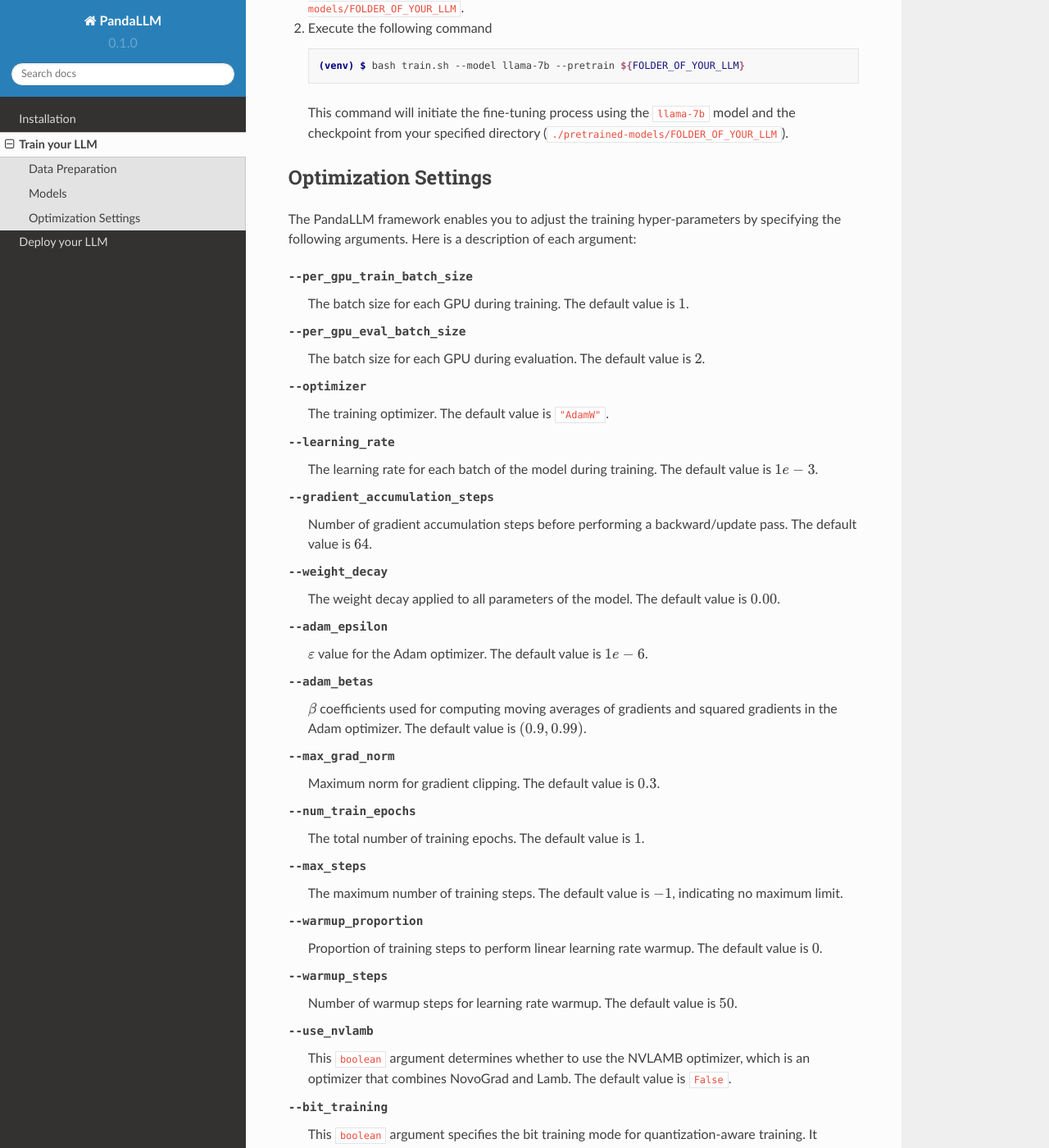
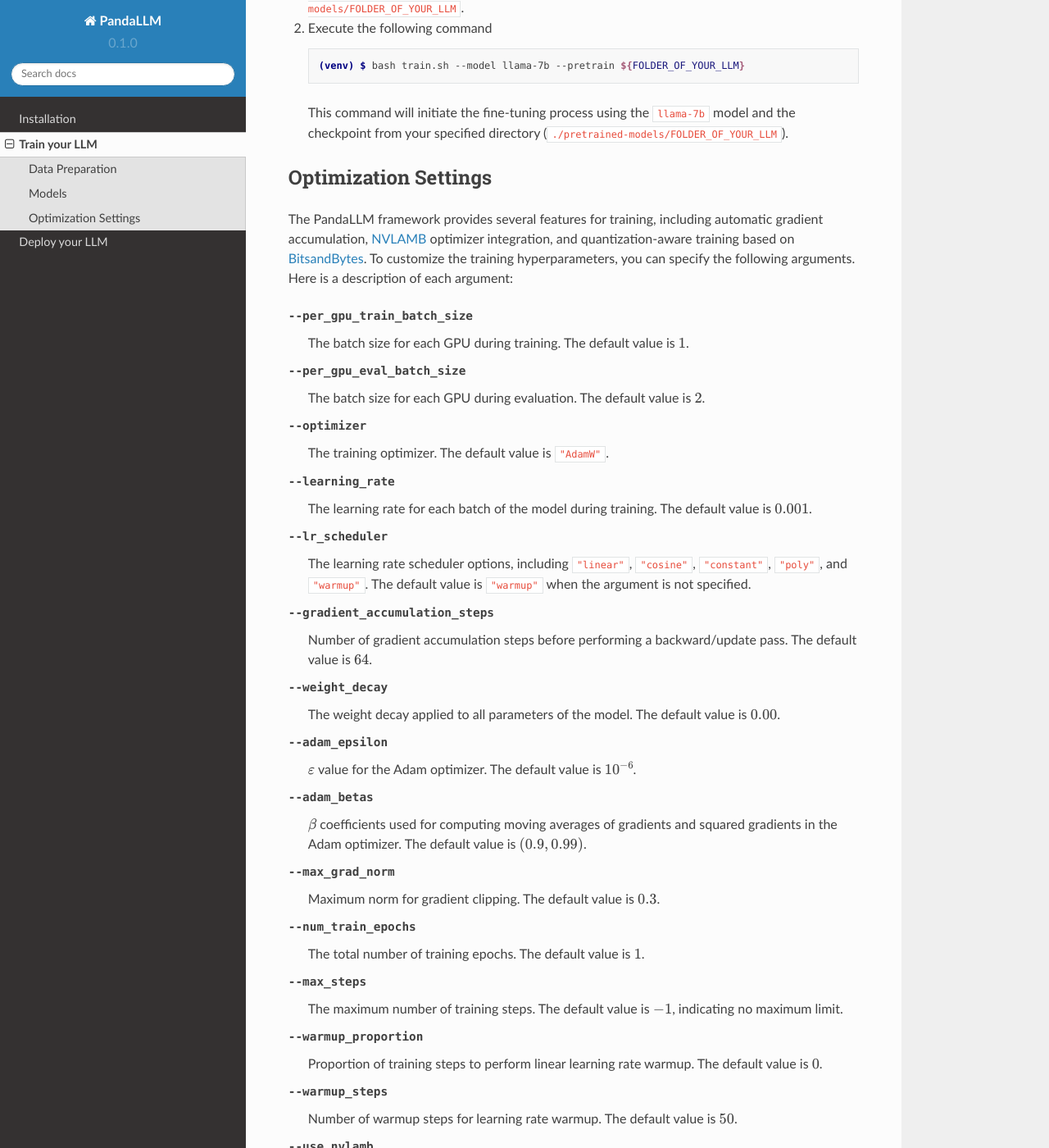
Before and after one commit to mzf666/panda-tutorial, a Sphinx documentation site: the page built from docs/source/train.rst, in a window 1280 px wide and 1400 px high, scrolled down 1951 px. Shown: the whole window at 82% size. Built offline with Sphinx 7.4.7 and the Read the Docs theme 2.0.0, drawn with Linux system fonts in a browser that asks for light colours; pages that are not in the unit, such as notebooks, are missing from menus.

Commit message:
minor update

```diff
--- a/docs/source/train.rst
+++ b/docs/source/train.rst
@@ -95,7 +95,7 @@
 Optimization Settings
 ---------------------
 
-The PandaLLM framework enables you to adjust the training hyper-parameters by specifying the following arguments. Here is a description of each argument:
+The PandaLLM framework provides several features for training, including automatic gradient accumulation, `NVLAMB <https://arxiv.org/abs/1904.00962>`_ optimizer integration, and quantization-aware training based on `BitsandBytes <https://github.com/facebookresearch/bitsandbytes>`_. To customize the training hyperparameters, you can specify the following arguments. Here is a description of each argument:
 
 
 --per_gpu_train_batch_size  The batch size for each GPU during training. The default value is :math:`1`.
@@ -104,13 +104,15 @@
 
 --optimizer  The training optimizer. The default value is ``"AdamW"``.
 
---learning_rate  The learning rate for each batch of the model during training. The default value is :math:`1e-3`.
+--learning_rate  The learning rate for each batch of the model during training. The default value is :math:`0.001`.
+
+--lr_scheduler  The learning rate scheduler options, including ``"linear"``, ``"cosine"``, ``"constant"``, ``"poly"``, and ``"warmup"``. The default value is ``"warmup"`` when the argument is not specified.
 
 --gradient_accumulation_steps  Number of gradient accumulation steps before performing a backward/update pass. The default value is :math:`64`.
 
 --weight_decay  The weight decay applied to all parameters of the model. The default value is :math:`0.00`.
 
---adam_epsilon  :math:`\varepsilon` value for the Adam optimizer. The default value is :math:`1e-6`.
+--adam_epsilon  :math:`\varepsilon` value for the Adam optimizer. The default value is :math:`10^{-6}`.
 
 --adam_betas  :math:`\beta` coefficients used for computing moving averages of gradients and squared gradients in the Adam optimizer. The default value is :math:`(0.9, 0.99)`.
 
@@ -129,7 +131,7 @@
 --bit_training  This ``boolean`` argument specifies the bit training mode for quantization-aware training. It determines the precision of weights and activations during training. The default value is ``False``.
 
 
-To finetune a ``Panda-7B`` model with a learning rate of :math:`2e-3` for :math:`2` epochs, execute the following command:
+To finetune a ``Panda-7B`` model with a learning rate of :math:`0.002` for :math:`2` epochs, execute the following command:
 
 .. code-block:: console
 
```
